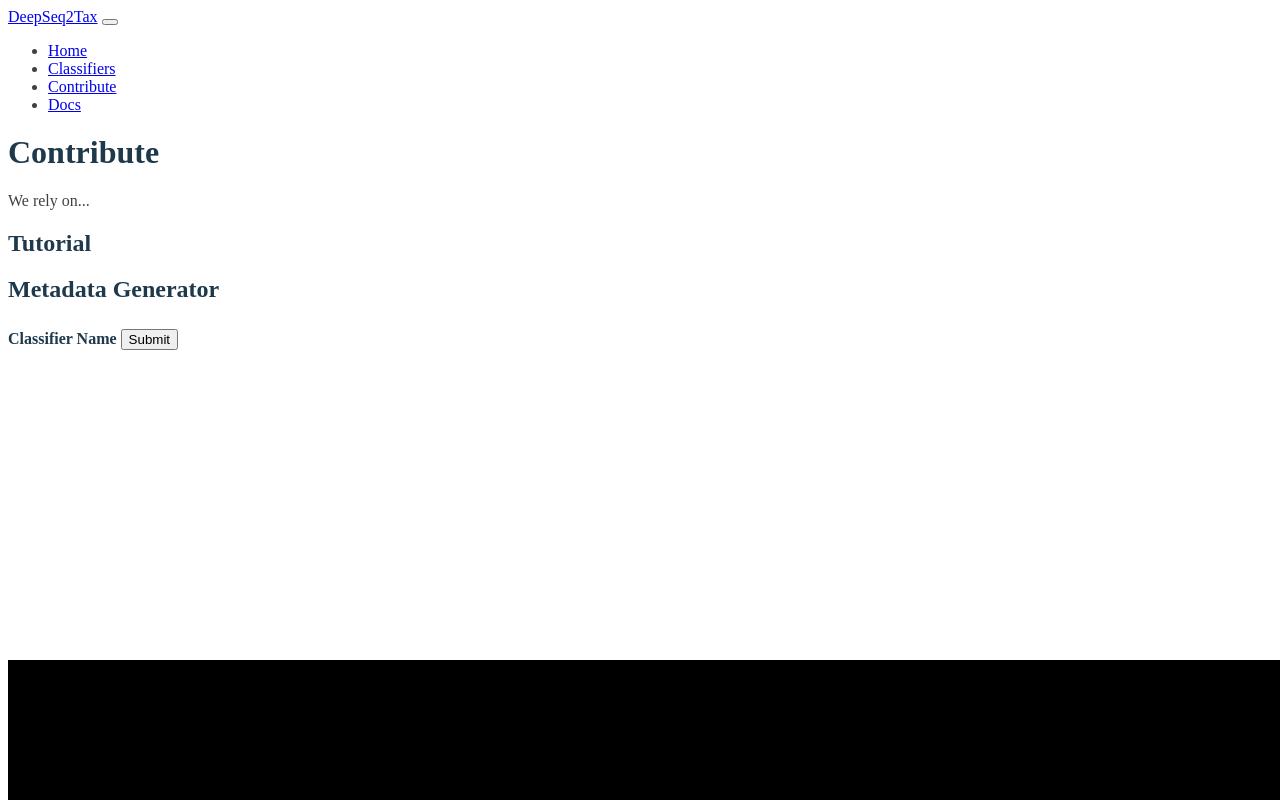
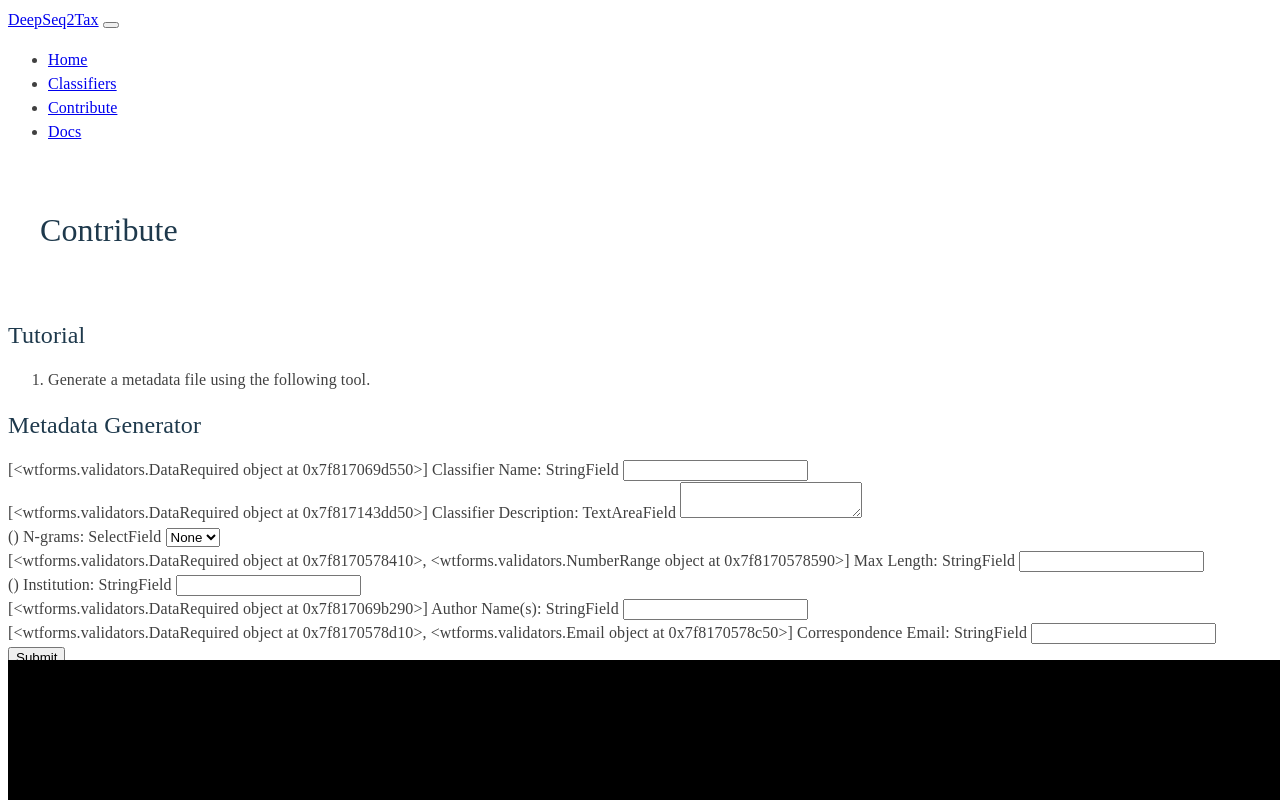
Before and after one commit to KeironO/portal, a Flask app: template app/templates/contribute.html in a window 1280 px wide. Run offline with Flask 2, Linux system fonts and the light colour scheme; the template is opened without the code that fills it: values that come from a table or form of the project are taken from there, others are empty; some libraries are stand-ins or nearby versions.

Commit message:
Loads of stuff added

```diff
--- a/app/forms.py
+++ b/app/forms.py
@@ -1,12 +1,14 @@
 from flask_wtf import FlaskForm
 from wtforms import StringField, TextAreaField, SubmitField, SelectField
-from wtforms.validators import DataRequired, Email
+from wtforms.validators import DataRequired, Email, NumberRange
 
 class MetadataGeneratorForm(FlaskForm):
     name = StringField("Classifier Name", validators=[DataRequired()])
     description = TextAreaField("Classifier Description",
                                 validators=[DataRequired()])
-    ngrams = SelectField("N-grams")
+    ngrams = SelectField("N-grams", choices=["None", 1, 2, 3, 4, 5, 6, 7, 8, 9, 10])
     author_names = StringField("Author Name(s)", validators=[DataRequired()])
+    institution = StringField("Institution")
     email = StringField("Correspondence Email", validators=[DataRequired(), Email()])
+    max_length = StringField("Max Length", validators=[DataRequired(), NumberRange(min=1, max=2500)])
     submit = SubmitField("Submit")
--- a/app/portal.py
+++ b/app/portal.py
@@ -12,9 +12,11 @@ app = Flask(__name__)
 app.config.from_object(Config)
 Bower(app)
 
+
 @app.route("/docs")
 def docs():
     return "Help page goes here."
+
 
 @app.route("/classifiers")
 def classifiers():
@@ -30,6 +32,7 @@ def contribute():
 
     return render_template("contribute.html", form=form)
 
+
 @app.route("/")
 def index():
     return render_template("index.html")
--- a/app/static/css/globs.css
+++ b/app/static/css/globs.css
@@ -3,14 +3,21 @@
 html {
   position: relative;
   min-height: 100%;
+  font-weight: 400;
+  letter-spacing: 0.1px;
 }
 
 body {
   margin-bottom: 100px; /* Margin bottom by footer height */
   color: rgba(0, 0, 0, 0.75);
+  line-height: 24px;
 }
 
-.jumbotron {
+.jumbotron.heading {
+  padding: 2rem;
+}
+
+.jumbotron.home {
   margin-bottom: 0;
 }
 
@@ -23,10 +30,8 @@ body {
   color: #fff;
 }
 
-label {
-  font-weight: bold;
-  color: #1e394c;
-  line-height: 2;
+main {
+  padding-bottom: 1rem;
 }
 
 h1,
@@ -36,6 +41,12 @@ h4,
 h5 {
   color: #1e394c;
   line-height: 1.1;
+  font-weight: 400;
+}
+
+p {
+  margin: 0 0 10px;
+  font-size: 18px;
 }
 
 .footer {
--- a/app/templates/base.html
+++ b/app/templates/base.html
@@ -1,3 +1,32 @@
+{% macro render_form_field(field, required=False, placeholder="", value=None) %}
+    {% set css_class='form-control ' + kwargs.pop('class', '') %}
+    <div class="form-group">
+      {{ field.validators}}
+        <label for="example-text-input">{{ field.label }}: {{ field.type }} {% if required != False %} (Required){% endif %}</label>
+            {% for error in field.errors %}
+                <div class="alert alert-danger">
+                    <i class="glyphicon glyphicon-alert"></i> <b>Error:</b> {{ error }}
+                </div>
+            {% endfor %}
+
+            {% if field.type == "StringField" %}
+                <input type="string" class="form-control" name="{{ field.name }}" placeholder="{{ placeholder }}" {% if value != None %}value="{{ value }}" {% endif %}>
+            {% elif type == "password" %}
+                {{ field(class=css_class, placeholder=placeholder, **kwargs) }}
+            {% elif field.type == "SelectField" %}
+                <select class="form-control" name="{{ field.name}}">
+                  {% for choice in field.choices %}
+                    <option>{{choice}}</option>
+                  {% endfor %}
+                </select>
+            {% elif type =="checkbox" %}
+               <p>{{ field }} {{ label }}</p>
+            {% elif field.type == "TextAreaField" %}
+                <textarea class="form-control" name="{{ field.name }}" placeholder="{{ placeholder }}"></textarea>
+            {% endif %}
+    </div>
+{% endmacro %}
+
 <!DOCTYPE html>
 <html>
 
@@ -14,7 +43,7 @@
 
 
 
-  <nav class="navbar navbar-expand-md mb-4">
+  <nav class="navbar navbar-expand-md">
     <div class="container">
  <a class="navbar-brand" href="#">DeepSeq2Tax</a>
  <button class="navbar-toggler" type="button" data-toggle="collapse" data-target="#navbarCollapse" aria-controls="navbarCollapse" aria-expanded="false" aria-label="Toggle navigation">
--- a/app/templates/contribute.html
+++ b/app/templates/contribute.html
@@ -2,21 +2,38 @@
 
 {% block title %}Classifier{% endblock %}
 
+{% block jumbotron %}
+<div class="jumbotron heading">
+  <div class="container">
+  <h1>Contribute</h1>
+  </div>
+</div>
+{% endblock %}
+
 {% block body %}
 
-<div class="page-header">
-  <h1>Contribute</h1>
-</div>
-<p>We rely on...</p>
+<h2>Tutorial</h2>
 
-<h2>Tutorial</h2>
+<ol>
+  <li>Generate a metadata file using the following tool.</li>
+
+</ol>
 
 <h2>Metadata Generator</h2>
 
 <form action="" method="POST">
   {{ form.hidden_tag() }}
 
-  {{ form.name.label }}
+  {{ render_form_field(form.name) }}
+  {{ render_form_field(form.description) }}
+  {{ render_form_field(form.ngrams) }}
+  {{ render_form_field(form.max_length) }}
+
+  {{ render_form_field(form.institution) }}
+
+  {{ render_form_field(form.author_names) }}
+  {{ render_form_field(form.email) }}
+
 
   {{ form.submit() }}
 </form>
--- a/app/templates/index.html
+++ b/app/templates/index.html
@@ -3,7 +3,7 @@
 {% block title %}Home{% endblock %}
 
 {% block jumbotron %}
-<div class="jumbotron">
+<div class="jumbotron home">
   <div class="container">
   <h1>Seq2Vec</h1>
   <p>Bootstrap is the most popular HTML, CSS, and JS framework for developing
@@ -13,7 +13,6 @@
 <div class="getting-started">
   Get Started
 </div>
-
 {% endblock %}
 
 {% block body %}
```
Also changed, not shown: app/templates/classifier.html (+9 -1 lines).
